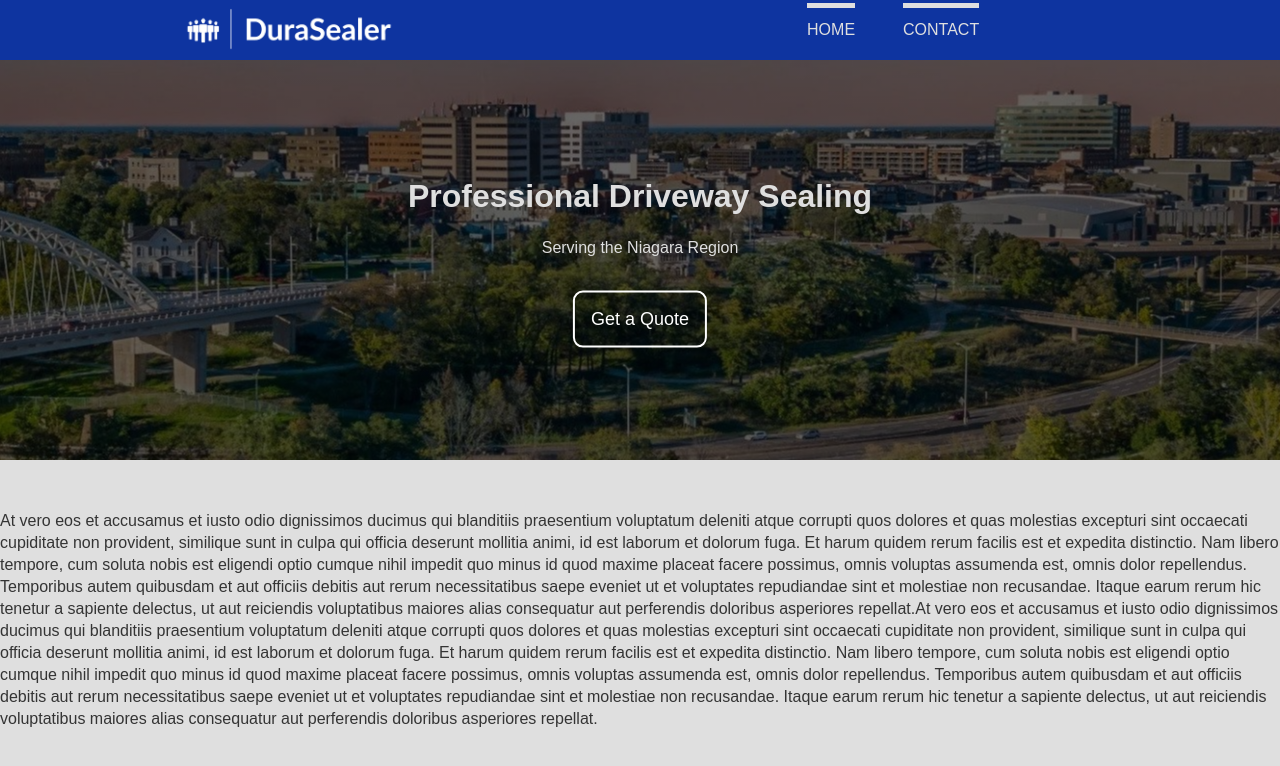
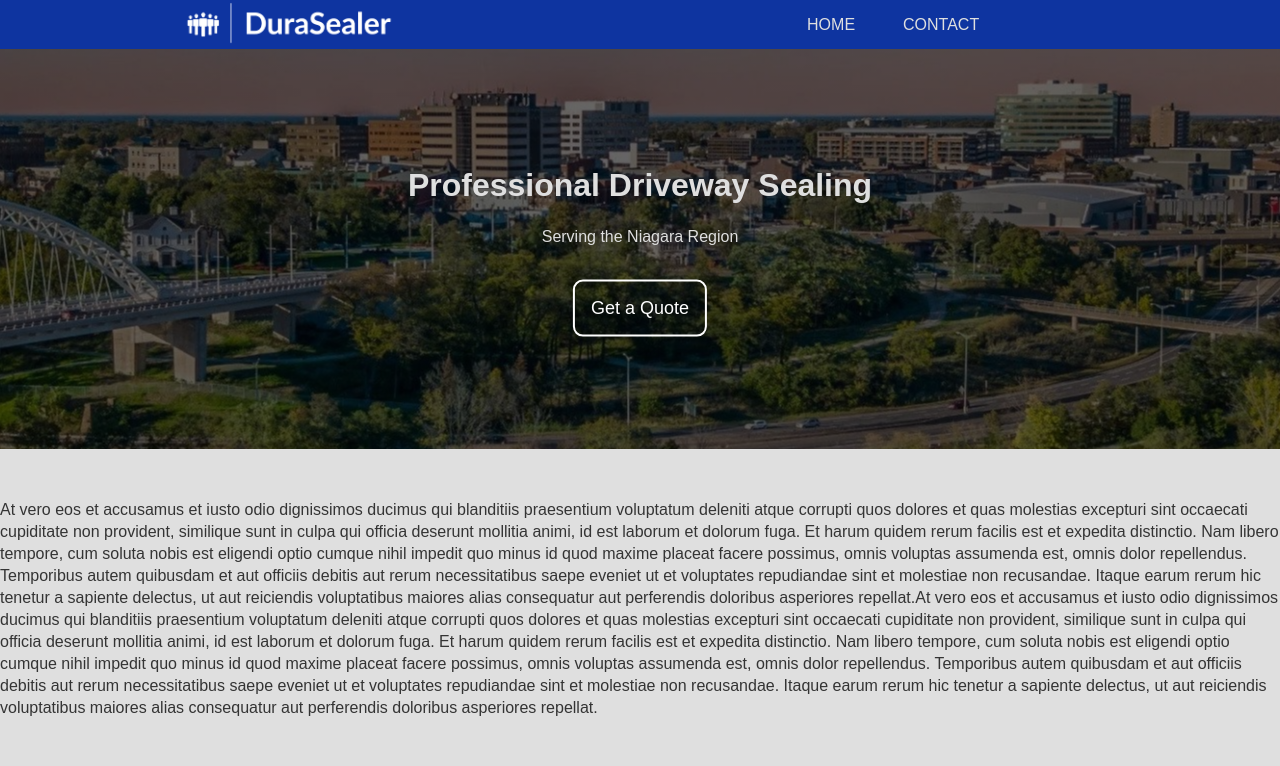
Before and after one commit to Cory-Davis13/Cory-Davis13.github.io, a plain HTML site: page index.html in a window 1280 px wide. Drawn offline with Linux system fonts and the light colour scheme.

Commit message:
Update style.css

```diff
--- a/style.css
+++ b/style.css
@@ -19,7 +19,7 @@ a:active {
 }
 
 header {
-  height: 60px;
+  height: fit-content;
   background-color: #0e34a0;
   display: flex;
   align-items: center;
@@ -41,10 +41,14 @@ nav a::before {
   content: "";
   display: block;
   height: 5px;
-  width: 100%;
+  width: 0;
   background-color: #dfdfdf;
   position: absolute;
   top: -100%;
+}
+
+nav a:hover::before {
+  width: 100%;
 }
 
 nav ul {
```
